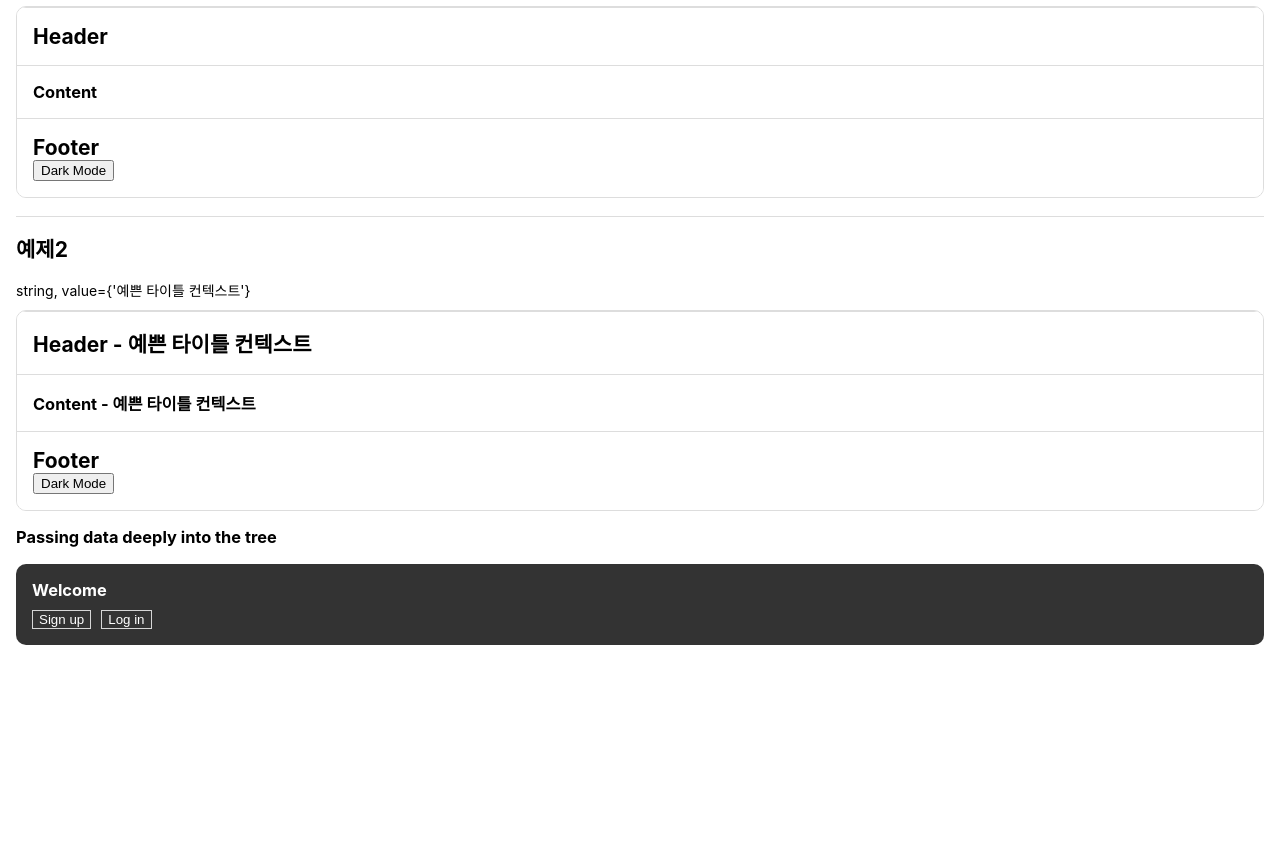
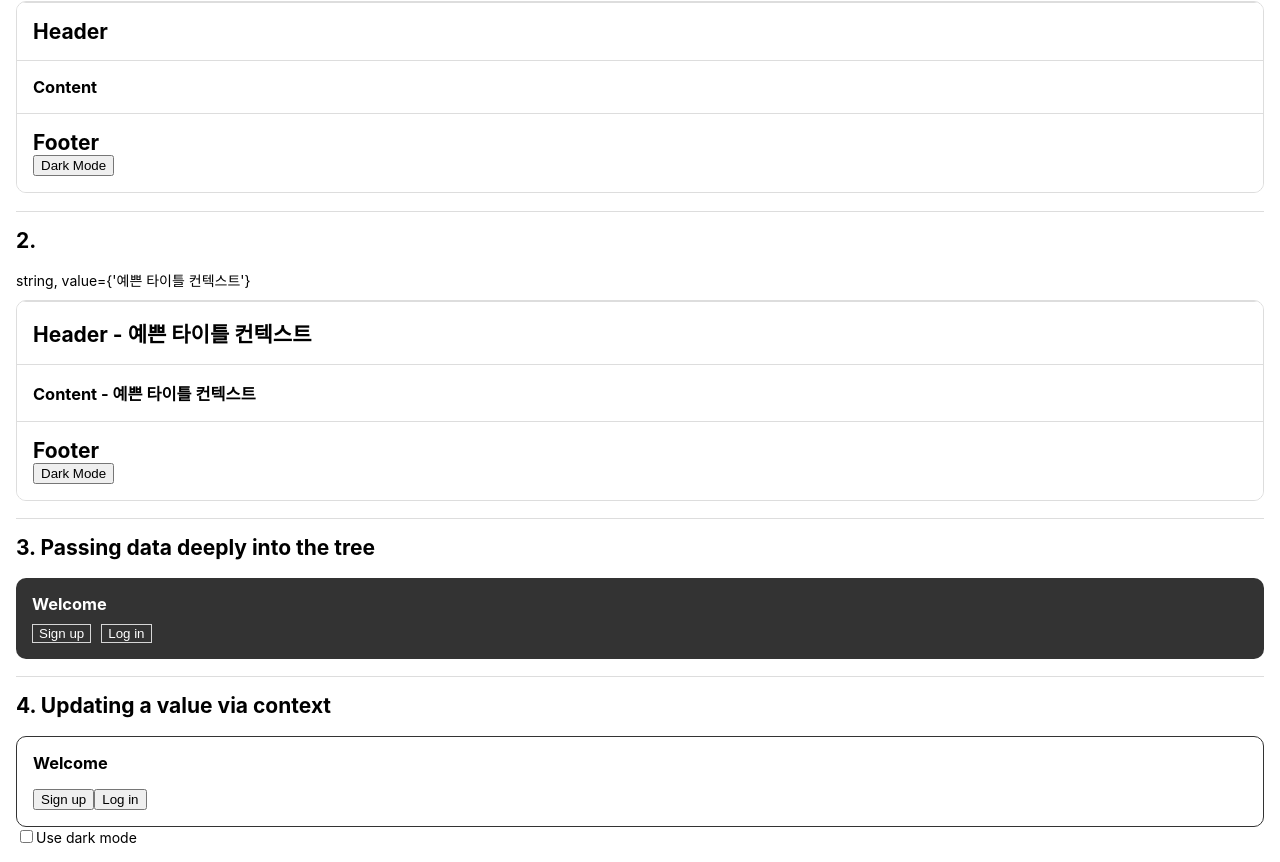
Before and after one commit to thegicode/reactjs-study-2023, a React (Create React App) app: page /#/usecontext in a window 1280 px wide. Shown: the part 742-1604 px from the top of the page. Before the commit the page ends 1403 px from the top, so only its background shows below. Built offline with nearby package versions, Linux system fonts and the light colour scheme.

Commit message:
add UseContext4

```diff
--- /dev/null
+++ b/src/contents/useContext/UseContext4.tsx
@@ -0,0 +1,59 @@
+import { createContext, useContext, useState, ReactNode } from "react";
+
+type Theme = "light" | "dark";
+
+const ThemeContext = createContext<Theme | null>(null);
+
+export default function UseContext4() {
+    const [theme, setTheme] = useState<Theme>("light");
+    return (
+        <ThemeContext.Provider value={theme}>
+            <Form />
+            <label>
+                <input
+                    type="checkbox"
+                    checked={theme === "dark"}
+                    onChange={(e) => {
+                        setTheme(e.target.checked ? "dark" : "light");
+                    }}
+                />
+                Use dark mode
+            </label>
+        </ThemeContext.Provider>
+    );
+}
+
+function Form() {
+    return (
+        <Panel title="Welcome">
+            <Button>Sign up</Button>
+            <Button>Log in</Button>
+        </Panel>
+    );
+}
+
+interface PanelProps {
+    title: string;
+    children: ReactNode;
+}
+
+function Panel({ title, children }: PanelProps) {
+    const theme = useContext(ThemeContext);
+    const className = "useContext4 panel-" + theme;
+    return (
+        <section className={className}>
+            <h1>{title}</h1>
+            {children}
+        </section>
+    );
+}
+
+interface ButtonProps {
+    children: ReactNode;
+}
+
+function Button({ children }: ButtonProps) {
+    const theme = useContext(ThemeContext);
+    const className = "button-" + theme;
+    return <button className={className}>{children}</button>;
+}
--- a/src/css/useContextPage.css
+++ b/src/css/useContextPage.css
@@ -65,3 +65,15 @@
     color: #fff;
     cursor: pointer;
 }
+
+.useContext4 {
+    overflow: hidden;
+    box-sizing: border-box;
+    padding: 1rem;
+    border-radius: 10px;
+    border: 1px solid #333;
+}
+
+.useContext4 h1 {
+    margin: 0 0 1rem;
+}
--- a/src/pages/UseContextPage.tsx
+++ b/src/pages/UseContextPage.tsx
@@ -3,6 +3,7 @@ import UseConText0 from "../contents/useContext/useContext0/";
 import UseConText1 from "../contents/useContext/useContext1/";
 import UseConText2 from "../contents/useContext/useContext2/";
 import UseConText3 from "../contents/useContext/UseContext3";
+import UseConText4 from "../contents/useContext/UseContext4";
 
 export default function useContextPage() {
     return (
@@ -28,20 +29,23 @@ export default function useContextPage() {
                 </li>
             </ul>
 
-            <h2>예제0 Context 적용전 : Prop Drilling</h2>
+            <h2>0. Context 적용전 : Prop Drilling</h2>
             <p>props로 자식에서 자식에게 전달</p>
             <UseConText0 />
 
-            <h2>예제1 : createContext, useContext</h2>
+            <h2>1. createContext, useContext</h2>
             <p>object, {"value={{ isDark, setIsDark }}"}</p>
             <UseConText1 />
 
-            <h2>예제2 </h2>
+            <h2>2. </h2>
             <p>string, {"value={'예쁜 타이틀 컨텍스트'}"}</p>
             <UseConText2 />
 
-            <h3>Passing data deeply into the tree </h3>
+            <h2>3. Passing data deeply into the tree </h2>
             <UseConText3 />
+
+            <h2>4. Updating a value via context </h2>
+            <UseConText4 />
         </section>
     );
 }
```
